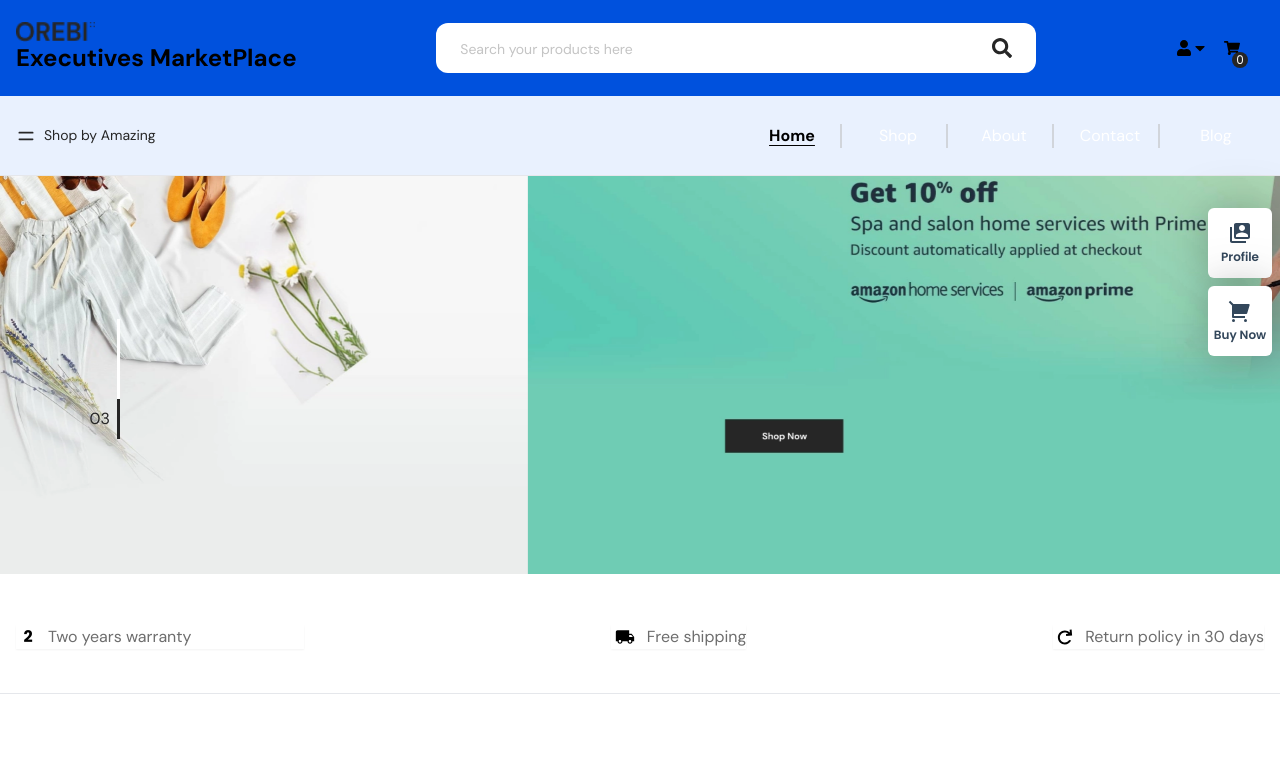
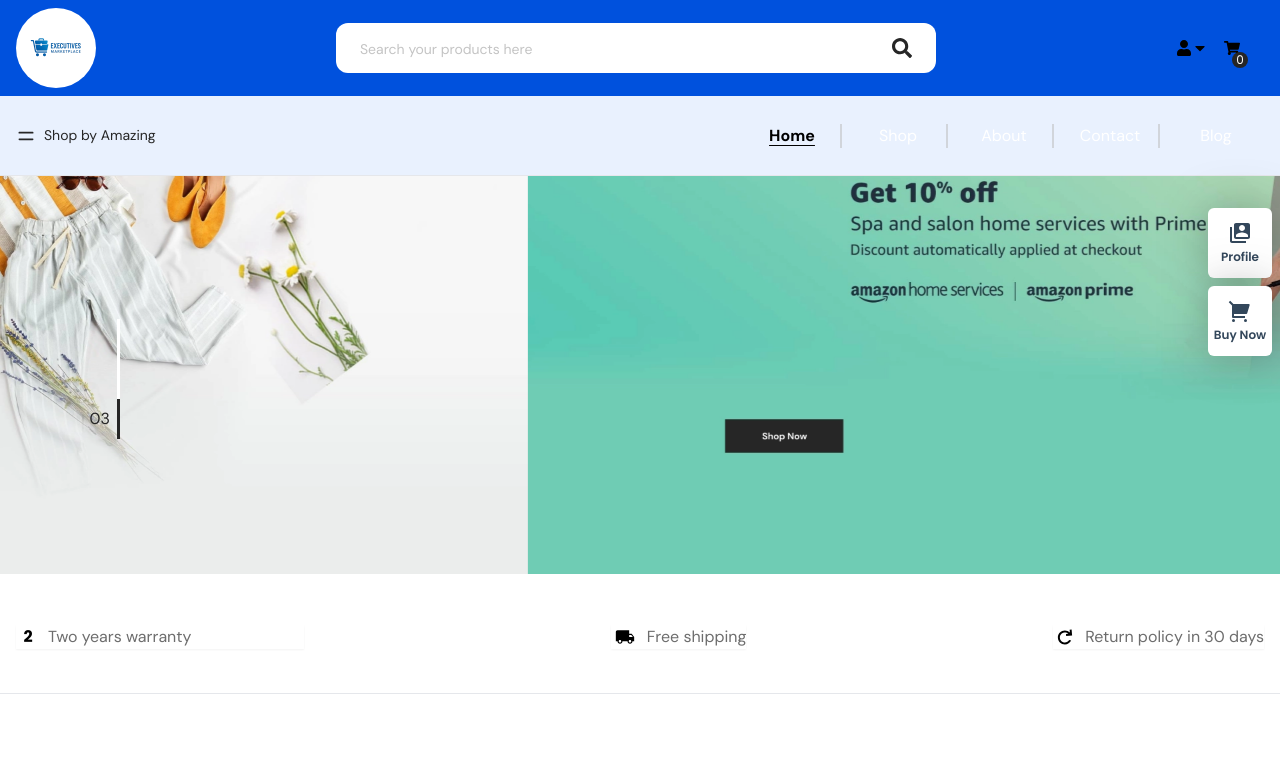
Before and after one commit to hillaryoyaro/executive-marketplace, a React (Create React App) app: page / in a window 1280 px wide. Shown: the top 774 px of the page. Built offline with nearby package versions, Linux system fonts and the light colour scheme.

Commit message:
update of Header

```diff
--- a/src/components/home/Header/HeaderBottom.js
+++ b/src/components/home/Header/HeaderBottom.js
@@ -1,6 +1,6 @@
 import React, { useState, useRef, useEffect } from "react";
 import { motion } from "framer-motion";
-import { logo, logoLight } from "../../../assets/images";
+import { logo, executivesLogo } from "../../../assets/images";
 import Image from "../../designLayouts/Image";
 import { FaSearch, FaUser, FaCaretDown, FaShoppingCart } from "react-icons/fa";
 import Flex from "../../designLayouts/Flex";
@@ -45,8 +45,8 @@ const HeaderBottom = () => {
         <Flex className="flex flex-col lg:flex-row items-start lg:items-center justify-between w-full px-4 pb-4 lg:pb-0 h-full lg:h-24">
           <Link to="/">
             <div>
-               <Image className="w-20 object-cover" imgSrc={logo} />
-              <span className="text-2xl font-bold text-white]">Executives MarketPlace</span>
+               <Image className="w-20  object-cover bg-white p-2 rounded-full" imgSrc={executivesLogo} />
+
             </div>
           </Link>
 
```
